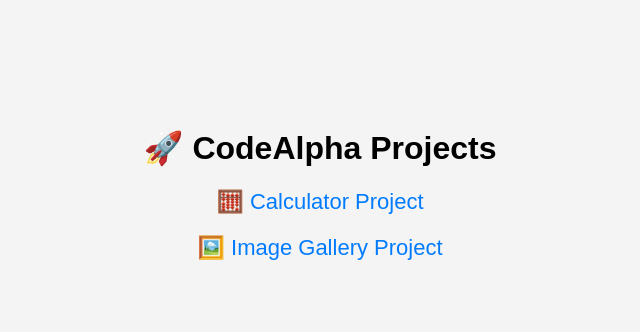
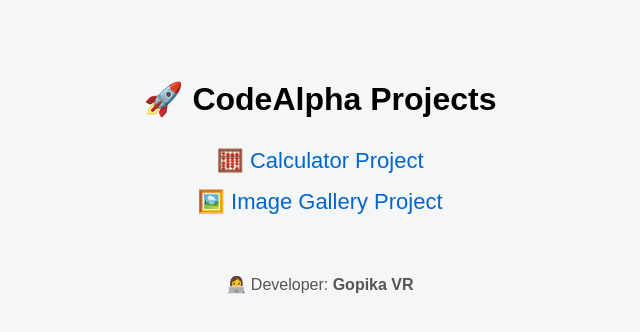
Before and after one commit to gopika-VR/CodeAlpha_task, a plain HTML site: page index.html in a window 1280 px wide. Shown: the whole page, without its empty margins (320-960 px from the left). Drawn offline with Linux system fonts and the light colour scheme.

Commit message:
Updated calculator and image gallery

```diff
--- a/index.html
+++ b/index.html
@@ -7,18 +7,26 @@
         body {
             font-family: Arial, sans-serif;
             text-align: center;
-      background: #f4f4f4;
-      padding-top: 100px;
+            margin-top: 80px;
+            background-color: #f4f6f8;
+        }
+        h1 {
+            margin-bottom: 30px;
         }
         a {
             display: block;
-      margin: 20px;
+            margin: 15px;
             font-size: 22px;
-      color: #007bff;
             text-decoration: none;
+            color: #0066cc;
         }
         a:hover {
             text-decoration: underline;
+        }
+        .developer {
+            margin-top: 60px;
+            font-size: 16px;
+            color: #555;
         }
     </style>
 </head>
@@ -26,8 +34,17 @@
 
     <h1>🚀 CodeAlpha Projects</h1>
 
-  <a href="./CodeAlpha_calculator/index.html">🧮 Calculator Project</a>
-  <a href="./CodeAlpha_image_gallery/index.html">🖼️ Image Gallery Project</a>
+    <a href="./CodeAlpha_calculator/index.html">
+        🧮 Calculator Project
+    </a>
+
+    <a href="./CodeAlpha_image_gallery/index.html">
+        🖼️ Image Gallery Project
+    </a>
+
+    <div class="developer">
+        👩‍💻 Developer: <strong>Gopika VR</strong>
+    </div>
 
 </body>
 </html>
```
Lines whose indentation alone changed are shown as unchanged.
